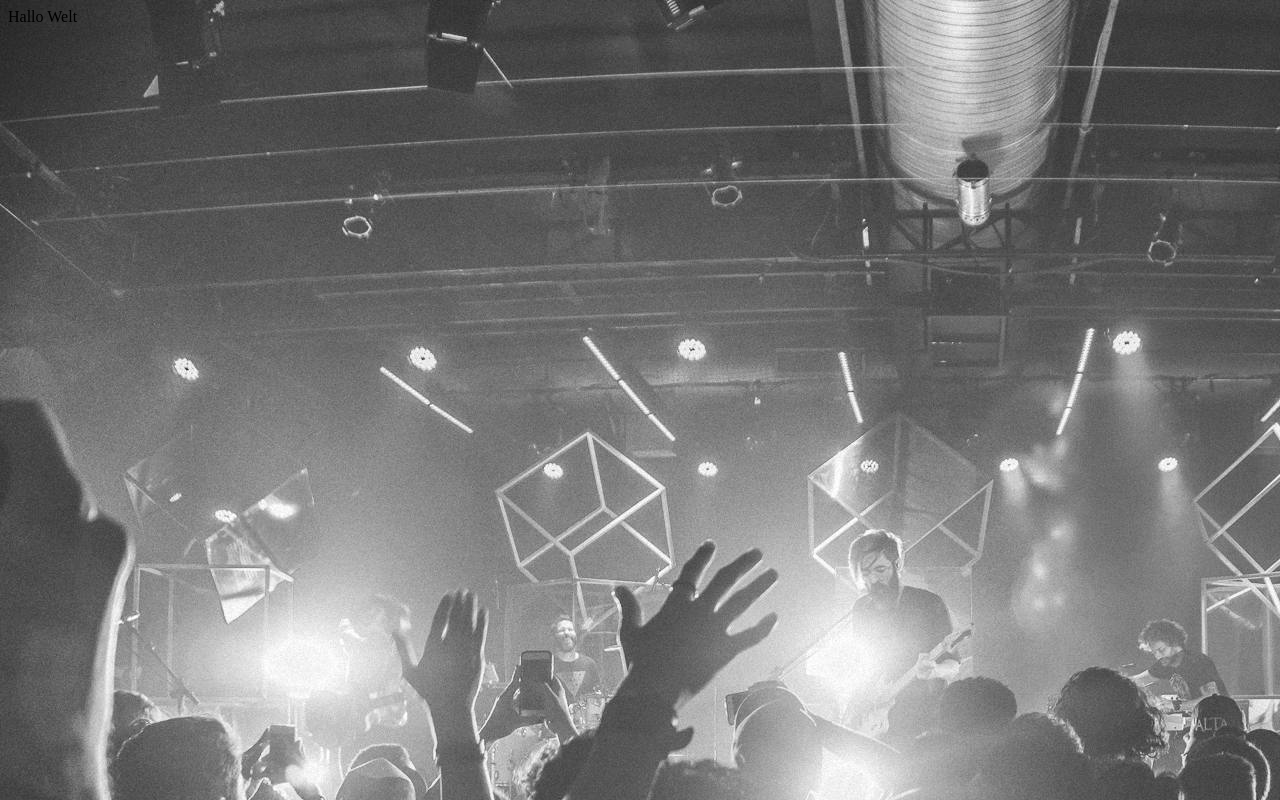
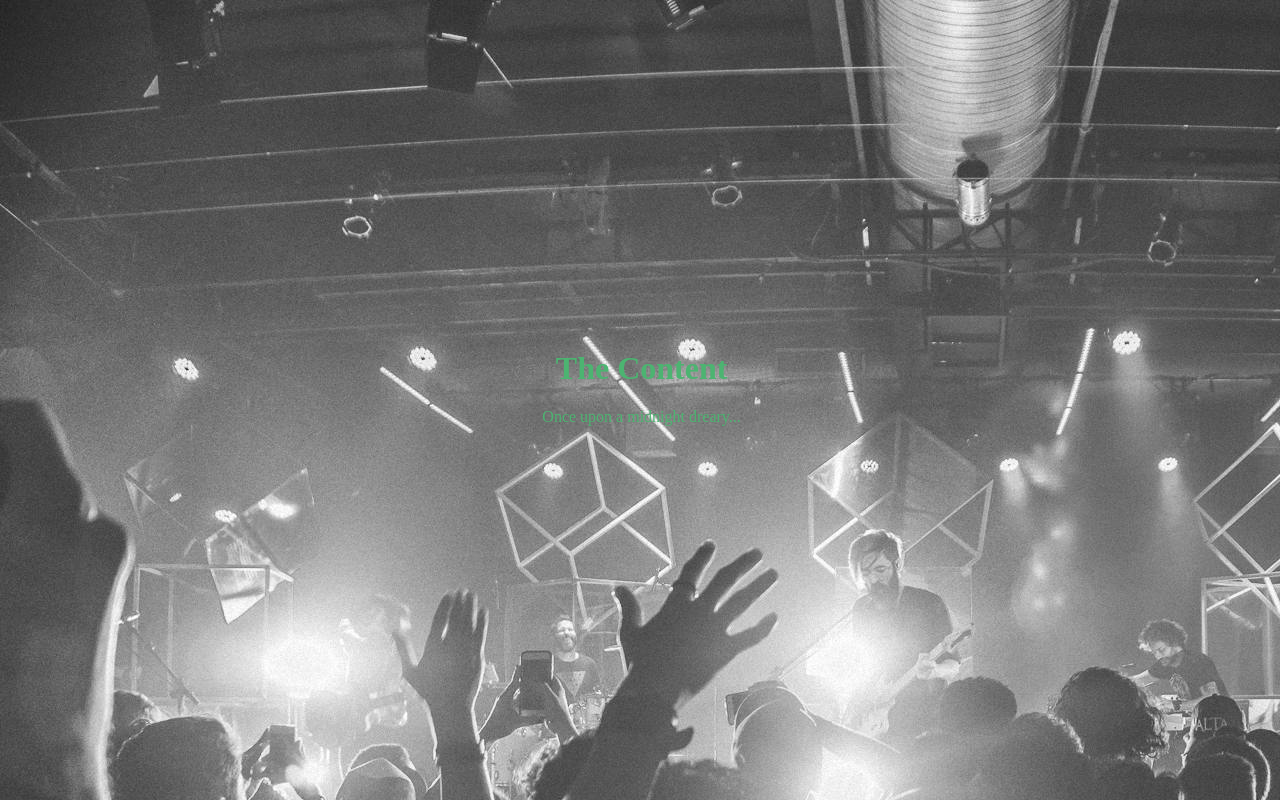
Before and after one commit to WhatsOnToday/whatson-placeholder, a plain HTML site: page public/index.html in a window 1280 px wide. Drawn offline with Linux system fonts and the light colour scheme.

Commit message:
centered text

```diff
--- a/public/index.html
+++ b/public/index.html
@@ -3,6 +3,16 @@
         <link rel="stylesheet" type="text/css" href="style.css">
     </head>
     <body>
-        Hallo Welt
+        <div class="outer">
+            <div class="middle">
+              <div class="inner">
+
+                <h1>The Content</h1>
+
+                <p>Once upon a midnight dreary...</p>
+
+              </div>
+            </div>
+          </div>
     </body>
 </html>
--- a/public/style.css
+++ b/public/style.css
@@ -1,3 +1,23 @@
 body{
     background-image: url('./bg.jpg');
 }
+
+.outer {
+    display: table;
+    position: absolute;
+    height: 95%;
+    width: 99%;
+}
+
+.middle {
+    display: table-cell;
+    vertical-align: middle;
+}
+
+.inner {
+    margin-left: auto;
+    margin-right: auto;
+    width: 400px; /*whatever width you want*/
+    text-align: center;
+    color: #4cb471;
+}
```
